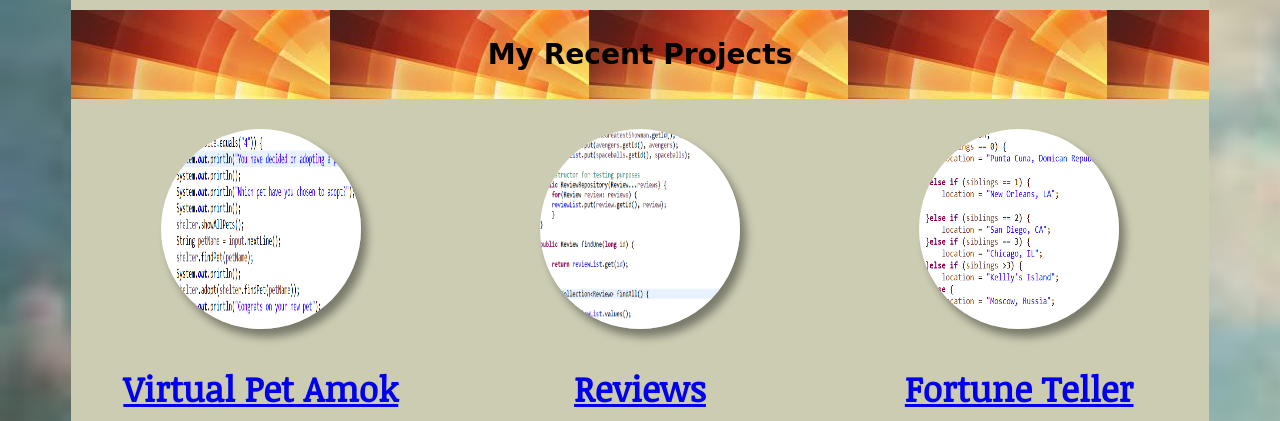
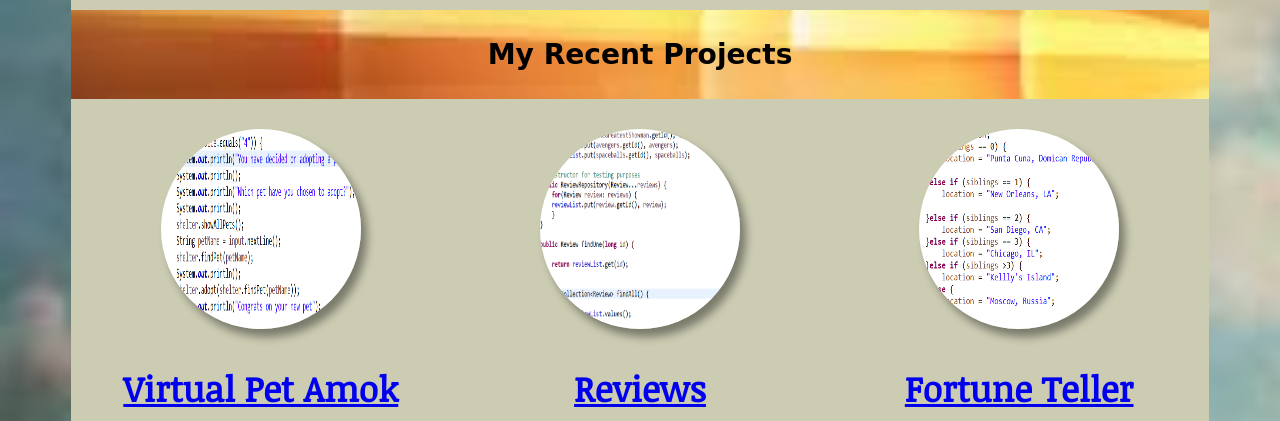
Before and after one commit to LaurenGilchrist/LaurenGilchrist.github.io, a plain HTML site: page index.html in a window 1280 px wide. Shown: the part 679-1100 px from the top of the page. Drawn offline with Linux system fonts and the light colour scheme; a web font is replaced by a local one.

Commit message:
final touch

```diff
--- a/style.css
+++ b/style.css
@@ -138,7 +138,10 @@ ul {
 	font-size: x-large;
 	background: url("./images/yellowbackground.jpg");
 	font-family: 'Shrikhand', cursive, serif;
-
+	background-position: center;
+	background-repeat: no-repeat;
+	background-size: cover;
+	position: relative;
 }
 .skillsset {
 	display: flex;
```
